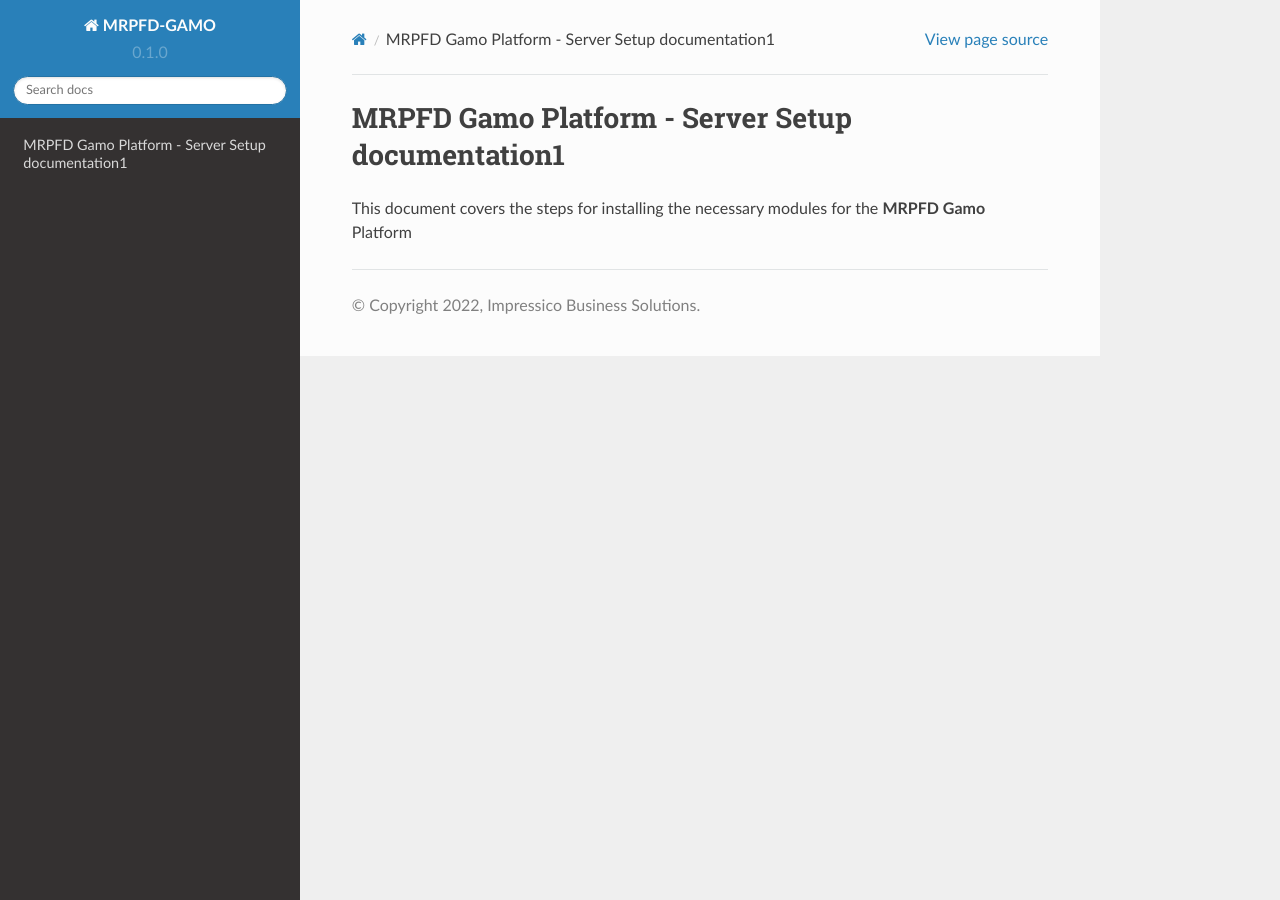
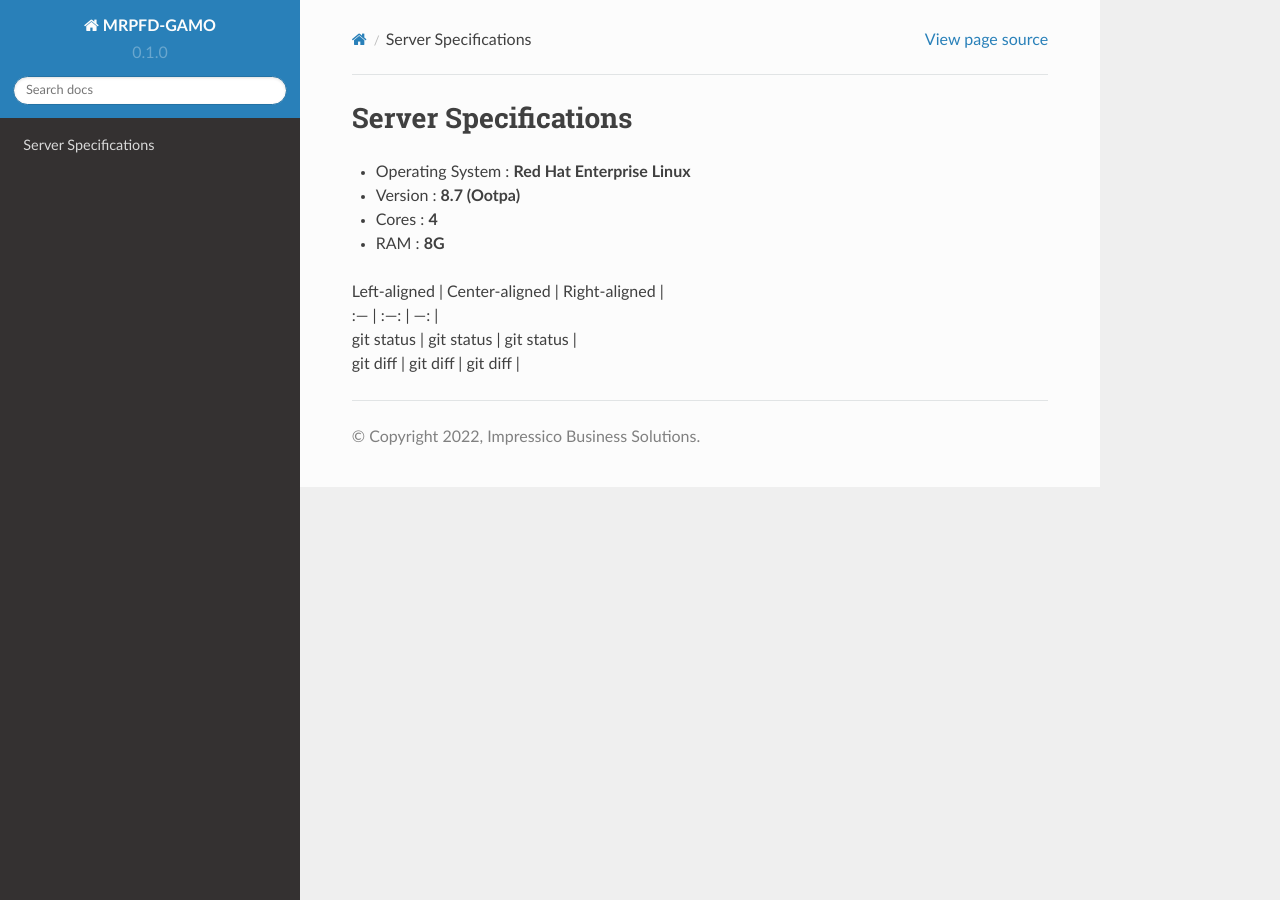
Before and after one commit to madhu-ibs/mrpfd-gamo-documentation, a Sphinx documentation site: the page built from docs/source/index.rst, in a window 1280 px wide. Built offline with Sphinx 7.4.7 and the Read the Docs theme 2.0.0, drawn with Linux system fonts in a browser that asks for light colours.

Commit message:
Update index.rst

```diff
--- a/docs/source/index.rst
+++ b/docs/source/index.rst
@@ -1,4 +1,13 @@
-MRPFD Gamo Platform - Server Setup documentation1
+Server Specifications
 ==================================================
 
-This document covers the steps for installing the necessary modules for the **MRPFD Gamo** Platform
+- Operating System : **Red Hat Enterprise Linux**
+- Version          : **8.7 (Ootpa)**
+- Cores            : **4**
+- RAM              : **8G**
+
+
+| Left-aligned | Center-aligned | Right-aligned |
+| :---         |     :---:      |          ---: |
+| git status   | git status     | git status    |
+| git diff     | git diff       | git diff      |
```
